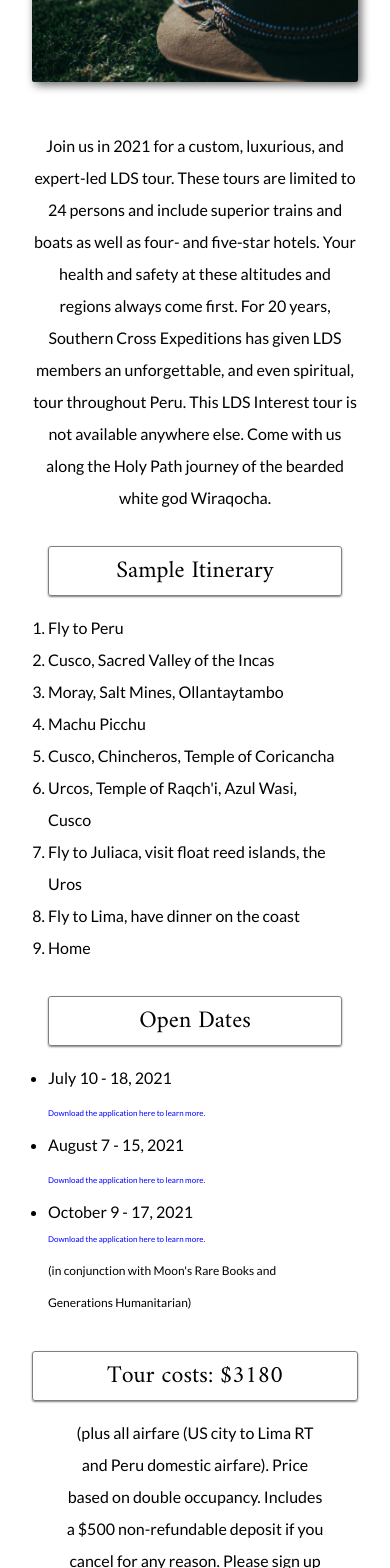
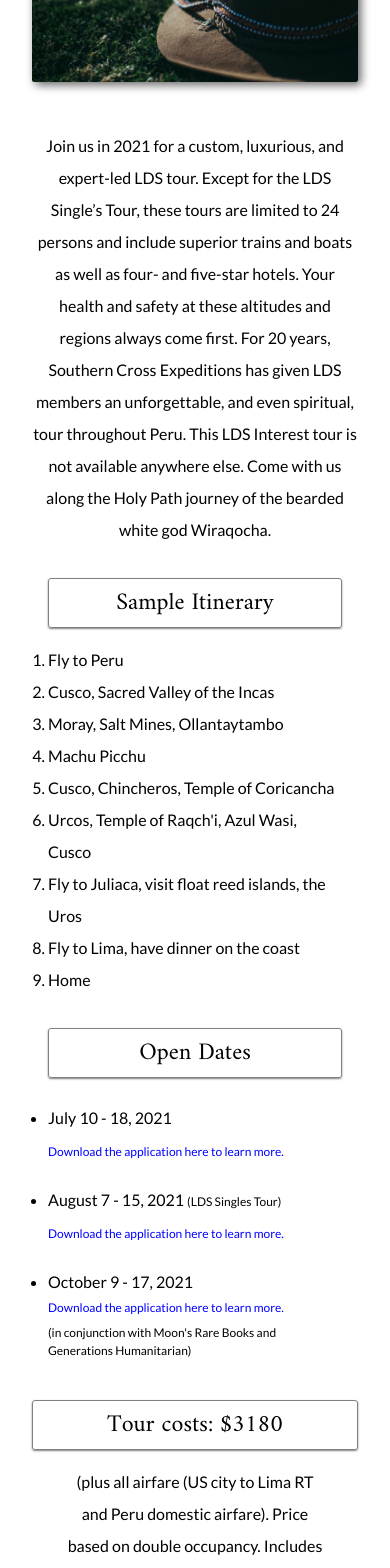
Before and after one commit to harlanevans/sxexp, a React (Create React App) app in the folder client/: page /tour-dates in a window 390 px wide. Shown: the part 334-1902 px from the top of the page. Built offline with nearby package versions, Linux system fonts and the light colour scheme.

Commit message:
adjust mobile tour dates link size and verbage

```diff
--- a/client/src/components/mobile/CalendarMobile.js
+++ b/client/src/components/mobile/CalendarMobile.js
@@ -26,13 +26,14 @@ const CalendarMobile = () => {
           <TextCont style={{ paddingTop: "2em" }}>
             <Text>
               Join us in 2021 for a custom, luxurious, and expert-led LDS tour.
-              These tours are limited to 24 persons and include superior trains
-              and boats as well as four- and five-star hotels. Your health and
-              safety at these altitudes and regions always come first. For 20
-              years, Southern Cross Expeditions has given LDS members an
-              unforgettable, and even spiritual, tour throughout Peru. This LDS
-              Interest tour is not available anywhere else. Come with us along
-              the Holy Path journey of the bearded white god Wiraqocha.
+              Except for the LDS Single’s Tour, these tours are limited to 24
+              persons and include superior trains and boats as well as four- and
+              five-star hotels. Your health and safety at these altitudes and
+              regions always come first. For 20 years, Southern Cross
+              Expeditions has given LDS members an unforgettable, and even
+              spiritual, tour throughout Peru. This LDS Interest tour is not
+              available anywhere else. Come with us along the Holy Path journey
+              of the bearded white god Wiraqocha.
             </Text>
           </TextCont>
         </Fade>
@@ -60,32 +61,38 @@ const CalendarMobile = () => {
             <Text style={style.list}>
               <Text style={style.subtitle}>Open Dates</Text>
               <ul>
-                <li>
-                  July 10 - 18, 2021
-                </li>
+                <div style={{ padding: ".5em 0" }}>
+                  <li>July 10 - 18, 2021</li>
                   <a
                     href={JulyPDF}
                     target="_blank"
                     style={{
-                      fontSize: ".5em",
+                      fontSize: ".75em",
                       color: "blue",
                     }}
                   >
                     Download the application here to learn more.
                   </a>
+                </div>
+                <div style={{ padding: ".5em 0" }}>
                   <li>
-                  August 7 - 15, 2021
+                    August 7 - 15, 2021{" "}
+                    <span style={{ fontSize: ".75em", lineHeight: "1.5em" }}>
+                      (LDS Singles Tour)
+                    </span>
                   </li>
                   <a
                     href={AugPDF}
                     target="_blank"
                     style={{
-                      fontSize: ".5em",
+                      fontSize: ".75em",
                       color: "blue",
                     }}
                   >
                     Download the application here to learn more.
                   </a>
+                </div>
+                <div style={{ padding: ".5em 0" }}>
                   <li style={{ padding: "0", margin: "0", height: "1.5em" }}>
                     October 9 - 17, 2021
                   </li>
@@ -93,15 +100,16 @@ const CalendarMobile = () => {
                     href={OctPDF}
                     target="_blank"
                     style={{
-                      fontSize: ".5em",
+                      fontSize: ".75em",
                       color: "blue",
                     }}
                   >
                     Download the application here to learn more.
                   </a>
-                <div style={{ fontSize: ".75em" }}>
+                  <div style={{ fontSize: ".75em", lineHeight: "1.5em" }}>
                     (in conjunction with Moon's Rare Books and Generations
                     Humanitarian)
+                  </div>
                 </div>
               </ul>
             </Text>
```
Lines whose indentation alone changed are shown as unchanged.
